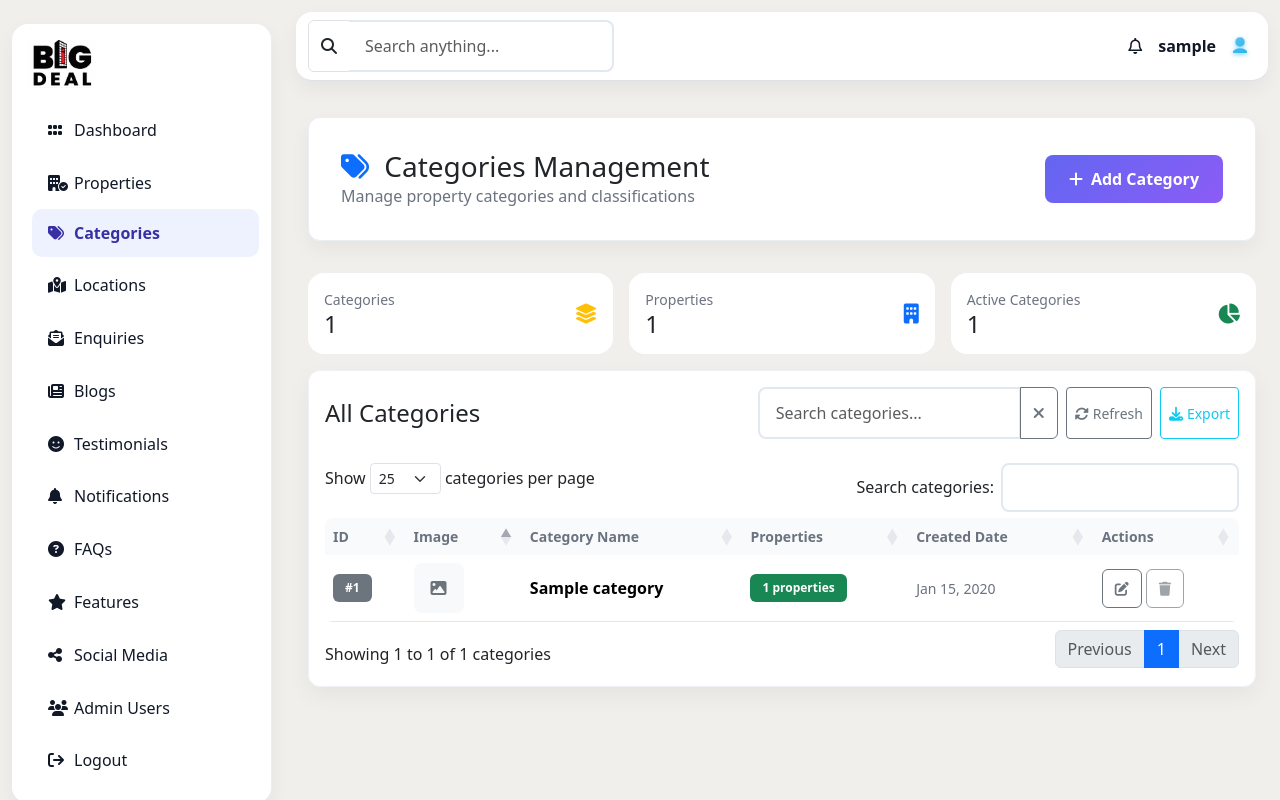
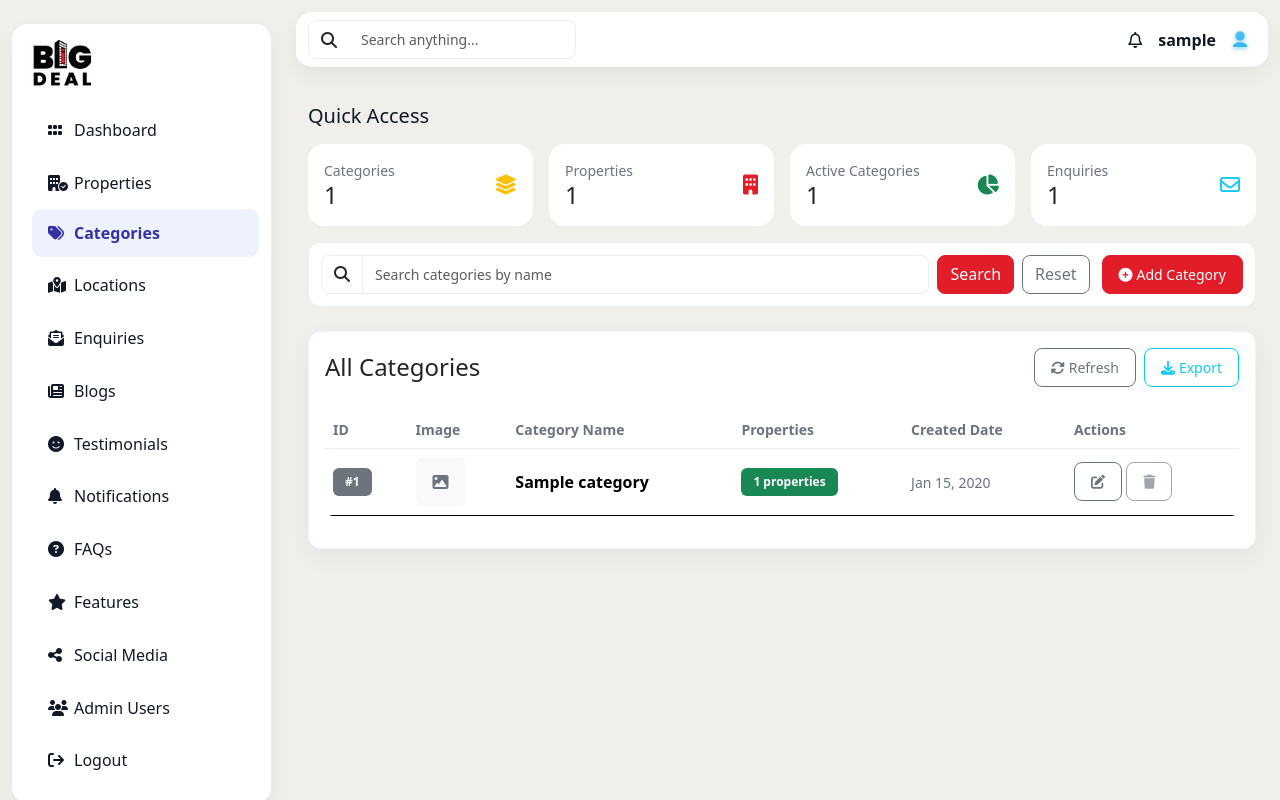
Before and after one commit to mausooq/BIG-DEAL, a PHP site: page /Admin/categories/ in a window 1280 px wide. Run offline with PHP 8.4, Linux system fonts and the light colour scheme; the visitor is signed in with stand-in values (Sample User, id 1); tables that the repository leaves empty hold one stand-in row (values such as "Sample post"); some libraries are stand-ins or nearby versions.

Commit message:
Updated serach bar

```diff
--- a/Admin/categories/index.php
+++ b/Admin/categories/index.php
@@ -9,6 +9,13 @@ if (!isset($_SESSION['admin_logged_in']) || $_SESSION['admin_logged_in'] !== tru
 }
 
 function db() { return getMysqliConnection(); }
+
+function fetchScalar($sql) {
+    $mysqli = db();
+    $res = $mysqli->query($sql);
+    $row = $res ? $res->fetch_row() : [0];
+    return (int)($row[0] ?? 0);
+}
 
 // Handle form submissions
 $message = '';
@@ -266,8 +273,9 @@ if ($_SERVER['REQUEST_METHOD'] === 'POST') {
     }
 }
 
-// Fetch categories with property counts
+// Get categories with search
 $mysqli = db();
+$search = $_GET['search'] ?? '';
 
 // Check if created_at column exists, if not use a fallback
 $check_column = $mysqli->query("SHOW COLUMNS FROM categories LIKE 'created_at'");
@@ -277,13 +285,18 @@ $has_created_at = $check_column && $check_column->num_rows > 0;
 $check_image = $mysqli->query("SHOW COLUMNS FROM categories LIKE 'image'");
 $has_image = $check_image && $check_image->num_rows > 0;
 
+$whereClause = '';
+if ($search) {
+    $whereClause = ' WHERE c.name LIKE "%' . $mysqli->real_escape_string($search) . '%"';
+}
+
 if ($has_created_at && $has_image) {
     $categories_query = "
         SELECT c.id, c.name, c.image,
                COUNT(p.id) as property_count,
                DATE_FORMAT(c.created_at, '%b %d, %Y') as created_date
         FROM categories c
-        LEFT JOIN properties p ON c.id = p.category_id
+        LEFT JOIN properties p ON c.id = p.category_id" . $whereClause . "
         GROUP BY c.id, c.name, c.image, c.created_at
         ORDER BY c.name ASC
     ";
@@ -293,7 +306,7 @@ if ($has_created_at && $has_image) {
                COUNT(p.id) as property_count,
                DATE_FORMAT(c.created_at, '%b %d, %Y') as created_date
         FROM categories c
-        LEFT JOIN properties p ON c.id = p.category_id
+        LEFT JOIN properties p ON c.id = p.category_id" . $whereClause . "
         GROUP BY c.id, c.name, c.created_at
         ORDER BY c.name ASC
     ";
@@ -303,7 +316,7 @@ if ($has_created_at && $has_image) {
                COUNT(p.id) as property_count,
                'N/A' as created_date
         FROM categories c
-        LEFT JOIN properties p ON c.id = p.category_id
+        LEFT JOIN properties p ON c.id = p.category_id" . $whereClause . "
         GROUP BY c.id, c.name
         ORDER BY c.name ASC
     ";
@@ -350,23 +363,9 @@ try {
     <link href="https://cdn.jsdelivr.net/npm/bootstrap@5.3.3/dist/css/bootstrap.min.css" rel="stylesheet">
     <!-- Font Awesome -->
     <link href="https://cdnjs.cloudflare.com/ajax/libs/font-awesome/6.5.0/css/all.min.css" rel="stylesheet">
-    <!-- DataTables CSS -->
-    <link href="https://cdn.datatables.net/1.13.7/css/dataTables.bootstrap5.min.css" rel="stylesheet">
 
     <style>
         :root {
-            --primary-color: #6366f1;
-            --primary-dark: #4f46e5;
-            --secondary-color: #8b5cf6;
-            --accent-color: #06b6d4;
-            --success-color: #10b981;
-            --danger-color: #ef4444;
-            --warning-color: #f59e0b;
-            --dark-color: #1f2937;
-            --light-color: #f8fafc;
-            --border-color: #e2e8f0;
-            --text-primary: #1f2937;
-            --text-secondary: #6b7280;
             --bg:#F1EFEC;
             --card:#ffffff;
             --muted:#6b7280;
@@ -388,6 +387,17 @@ try {
         .list-group-item:hover{ background:#f8fafc; }
         /* Topbar */
         .navbar{ background:var(--card)!important; border-radius:16px; margin:12px; box-shadow:0 8px 20px rgba(0,0,0,.05); }
+        .text-primary{ color:var(--primary)!important; }
+        .input-group .form-control{ border-color:var(--line); }
+        .input-group-text{
+            border-color:var(--line);
+            background-color: #fff;
+            border-radius: 8px 0 0 8px;
+            padding: 0.5rem 0.75rem;
+        }
+        /* Button consistency */
+        .btn{ border-radius:8px; font-weight:500; }
+        .btn-sm{ padding:0.5rem 1rem; font-size:0.875rem; }
         /* Cards (match dashboard) */
         .card{ border:0; border-radius:var(--radius); background:var(--card); }
         .content-card.card{ box-shadow:0 8px 24px rgba(0,0,0,.05); border:1px solid #eef2f7; }
@@ -399,11 +409,14 @@ try {
         .table thead th{ color:var(--muted); font-size:.875rem; font-weight:600; border:0; }
         .table tbody tr{ border-top:1px solid var(--line); }
         .table tbody tr:hover{ background:#f9fafb; }
-        /* Badges (match dashboard) */
-        .badge-soft{ background:#f4f7ff; color:#4356e0; border:1px solid #e4e9ff; }
+        /* Toolbar */
+        .toolbar{ background:var(--card); border:1px solid var(--line); border-radius:12px; padding:12px; display:flex; flex-direction:column; gap:10px; }
+        .toolbar .row-top{ display:flex; gap:12px; align-items:center; }
         /* Actions cell */
         .actions-cell{ display:flex; gap:8px; justify-content:flex-end; }
         .actions-cell .btn{ width:44px; height:44px; display:inline-flex; align-items:center; justify-content:center; border-radius:12px; }
+        /* Badges */
+        .badge-soft{ background:#f4f7ff; color:#4356e0; border:1px solid #e4e9ff; }
         /* Buttons */
         .btn-primary{ background:var(--primary); border-color:var(--primary); }
         .btn-primary:hover{ background:var(--primary-600); border-color:var(--primary-600); }
@@ -419,7 +432,7 @@ try {
             .table{ font-size:.9rem; }
         }
         @media (max-width: 575.98px){
-            .page-header .d-flex{ flex-direction:column; align-items:stretch!important; gap:8px; }
+            .toolbar .row-top{ flex-direction:column; align-items:stretch; }
             .actions-cell{ justify-content:center; }
             .table thead th:last-child, .table tbody td:last-child{ text-align:center; }
         }
@@ -456,7 +469,7 @@ try {
             margin-bottom: 1rem;
         }
 
-        .stats-icon.primary { background: linear-gradient(135deg, var(--primary-color), var(--secondary-color)); }
+        .stats-icon.primary { background: var(--primary); }
         .stats-icon.success { background: linear-gradient(135deg, var(--success-color), #059669); }
         .stats-icon.warning { background: linear-gradient(135deg, var(--warning-color), #d97706); }
 
@@ -467,19 +480,6 @@ try {
             box-shadow: 0 2px 10px rgba(0,0,0,0.1);
         }
 
-        .btn-primary {
-            background: linear-gradient(135deg, var(--primary-color), var(--secondary-color));
-            border: none;
-            border-radius: 8px;
-            padding: 0.75rem 1.5rem;
-            font-weight: 600;
-            transition: all 0.2s ease;
-        }
-
-        .btn-primary:hover {
-            transform: translateY(-2px);
-            box-shadow: 0 4px 15px rgba(99, 102, 241, 0.3);
-        }
 
         .table {
             border-radius: 8px;
@@ -521,14 +521,15 @@ try {
 
         .form-control {
             border-radius: 8px;
-            border: 2px solid var(--border-color);
-            padding: 0.75rem 1rem;
+            border: 1px solid var(--line);
+            padding: 0.5rem 0.75rem;
             transition: all 0.2s ease;
+            font-size: 0.875rem;
         }
 
         .form-control:focus {
-            border-color: var(--primary-color);
-            box-shadow: 0 0 0 3px rgba(99, 102, 241, 0.1);
+            border-color: var(--primary);
+            box-shadow: 0 0 0 3px rgba(225, 29, 42, 0.1);
         }
 
         .alert {
@@ -537,11 +538,6 @@ try {
             padding: 1rem 1.5rem;
         }
 
-        .action-buttons .btn {
-            padding: 0.5rem 0.75rem;
-            font-size: 0.875rem;
-            border-radius: 6px;
-        }
 
         .empty-state {
             text-align: center;
@@ -676,7 +672,7 @@ try {
             display: block;
             width: 100%;
             padding: 1rem;
-            background: var(--primary-color);
+            background: var(--primary);
             color: white;
             border-radius: 8px;
             text-align: center;
@@ -688,7 +684,7 @@ try {
         .file-input-label:hover {
             background: var(--primary-600);
             transform: translateY(-2px);
-            box-shadow: 0 4px 12px rgba(99, 102, 241, 0.3);
+            box-shadow: 0 4px 12px rgba(225, 29, 42, 0.3);
         }
 
         .upload-progress {
@@ -703,7 +699,7 @@ try {
 
         .upload-progress-bar {
             height: 100%;
-            background: linear-gradient(90deg, var(--primary-color), var(--secondary-color));
+            background: var(--primary);
             width: 0%;
             transition: width 0.3s ease;
         }
@@ -714,24 +710,6 @@ try {
     <div class="content">
         <?php require_once __DIR__ . '/../components/topbar.php'; renderAdminTopbar($_SESSION['admin_username'] ?? 'Admin'); ?>
         <div class="container-fluid p-4">
-                <!-- Page Header -->
-                <div class="page-header card">
-                    <div class="row align-items-center">
-                        <div class="col">
-                            <h1 class="h3 mb-0">
-                                <i class="fas fa-tags text-primary me-2"></i>
-                                Categories Management
-                            </h1>
-                            <p class="text-muted mb-0">Manage property categories and classifications</p>
-                        </div>
-                        <div class="col-auto">
-                            <button class="btn btn-primary" data-bs-toggle="modal" data-bs-target="#addCategoryModal">
-                                <i class="fas fa-plus me-2"></i>Add Category
-                            </button>
-                        </div>
-                    </div>
-                </div>
-
                 <!-- Alert Messages -->
                 <?php if (!empty($message)): ?>
                     <div class="alert alert-<?php echo $message_type; ?> alert-dismissible fade show" role="alert">
@@ -741,9 +719,10 @@ try {
                     </div>
                 <?php endif; ?>
 
-                <!-- Stats Cards (match dashboard) -->
+
             <div class="row g-3 mb-3">
-                    <div class="col-sm-6 col-xl-4">
+                <div class="col-12"><div class="h5 mb-0">Quick Access</div></div>
+                <div class="col-sm-6 col-xl-3">
                     <div class="card card-stat">
                         <div class="card-body d-flex align-items-center justify-content-between">
                             <div>
@@ -754,7 +733,7 @@ try {
                         </div>
                     </div>
                 </div>
-                    <div class="col-sm-6 col-xl-4">
+                <div class="col-sm-6 col-xl-3">
                     <div class="card card-stat">
                         <div class="card-body d-flex align-items-center justify-content-between">
                             <div>
@@ -765,7 +744,7 @@ try {
                         </div>
                     </div>
                 </div>
-                    <div class="col-sm-6 col-xl-4">
+                <div class="col-sm-6 col-xl-3">
                     <div class="card card-stat">
                         <div class="card-body d-flex align-items-center justify-content-between">
                             <div>
@@ -776,6 +755,34 @@ try {
                         </div>
                     </div>
                 </div>
+                <div class="col-sm-6 col-xl-3">
+                    <div class="card card-stat">
+                        <div class="card-body d-flex align-items-center justify-content-between">
+                            <div>
+                                <div class="text-muted small">Enquiries</div>
+                                <div class="h4 mb-0"><?php echo fetchScalar('SELECT COUNT(*) FROM enquiries'); ?></div>
+                            </div>
+                            <div class="text-info"><i class="fa-regular fa-envelope fa-lg"></i></div>
+                        </div>
+                    </div>
+                </div>
+            </div>
+
+            <!-- Search toolbar -->
+            <div class="toolbar mb-4">
+                <div class="row-top">
+                    <form class="d-flex flex-grow-1" method="get">
+                        <div class="input-group">
+                            <span class="input-group-text bg-white"><i class="fa-solid fa-magnifying-glass"></i></span>
+                            <input type="text" class="form-control" name="search" value="<?php echo htmlspecialchars($search); ?>" placeholder="Search categories by name">
+                        </div>
+                        <button class="btn btn-primary ms-2" type="submit">Search</button>
+                        <a class="btn btn-outline-secondary ms-2" href="index.php">Reset</a>
+                    </form>
+                    <button class="btn btn-primary btn-sm" data-bs-toggle="modal" data-bs-target="#addCategoryModal">
+                        <i class="fa-solid fa-circle-plus me-1"></i>Add Category
+                    </button>
+                </div>
             </div>
 
                 <!-- Categories Table -->
@@ -783,12 +790,6 @@ try {
                     <div class="d-flex justify-content-between align-items-center mb-4">
                         <h4 class="mb-0">All Categories</h4>
                         <div class="d-flex gap-2">
-                        <div class="input-group" style="max-width: 300px;">
-                            <input type="text" class="form-control" id="searchInput" placeholder="Search categories...">
-                            <button class="btn btn-outline-secondary" type="button" onclick="clearSearch()">
-                                <i class="fas fa-times"></i>
-                            </button>
-                        </div>
                             <button class="btn btn-outline-secondary btn-sm" onclick="refreshTable()">
                                 <i class="fas fa-sync-alt me-1"></i>Refresh
                             </button>
@@ -1048,23 +1049,8 @@ try {
     <!-- Scripts -->
     <script src="https://code.jquery.com/jquery-3.7.1.min.js"></script>
     <script src="https://cdn.jsdelivr.net/npm/bootstrap@5.3.3/dist/js/bootstrap.bundle.min.js"></script>
-    <script src="https://cdn.datatables.net/1.13.7/js/jquery.dataTables.min.js"></script>
-    <script src="https://cdn.datatables.net/1.13.7/js/dataTables.bootstrap5.min.js"></script>
 
     <script>
-        // Initialize DataTable
-        $(document).ready(function() {
-            $('#categoriesTable').DataTable({
-                pageLength: 25,
-                order: [[1, 'asc']], // Sort by category name
-                responsive: true,
-                language: {
-                    search: "Search categories:",
-                    lengthMenu: "Show _MENU_ categories per page",
-                    info: "Showing _START_ to _END_ of _TOTAL_ categories"
-                }
-            });
-        });
 
         // Edit category function
         function editCategory(id, name, image) {
@@ -1135,33 +1121,9 @@ try {
             window.URL.revokeObjectURL(url);
         }
 
-        // Search functionality
-        document.getElementById('searchInput').addEventListener('input', function() {
-            const searchTerm = this.value.toLowerCase();
-            const table = document.getElementById('categoriesTable');
-            if (!table) return;
-
-            const rows = table.querySelectorAll('tbody tr');
-            rows.forEach(row => {
-                const name = row.querySelector('td:nth-child(2)').textContent.toLowerCase();
-                if (name.includes(searchTerm)) {
-                    row.style.display = '';
-                } else {
-                    row.style.display = 'none';
-                }
-            });
-        });
-
-        // Clear search function
+        // Clear search function (now redirects to reset URL)
         function clearSearch() {
-            document.getElementById('searchInput').value = '';
-            const table = document.getElementById('categoriesTable');
-            if (!table) return;
-
-            const rows = table.querySelectorAll('tbody tr');
-            rows.forEach(row => {
-                row.style.display = '';
-            });
+            window.location.href = 'index.php';
         }
 
         // Auto-hide alerts after 5 seconds
--- a/Admin/dashboard/index.php
+++ b/Admin/dashboard/index.php
@@ -259,7 +259,7 @@ $pillCategories = $mysqli->query("SELECT id, name FROM categories ORDER BY name
 						<div class="card-body">
 							<div class="d-flex align-items-center justify-content-between mb-3">
 								<div class="h6 mb-0">Properties</div>
-								<button class="btn btn-primary btn-sm"><i class="fa-solid fa-circle-plus me-1"></i>Add Property</button>
+								<a href="../properties/add.php" class="btn btn-primary btn-sm"><i class="fa-solid fa-circle-plus me-1"></i>Add Property</a>
 							</div>
 							<table class="table align-middle" id="propertiesTable">
 								<thead>
```
Also changed, not shown: Admin/enquiries/index.php (+34 -22 lines), Admin/properties/index.php (+48 -3 lines), Admin/sales-analytics/index.php (added). Lines whose indentation alone changed are shown as unchanged.
